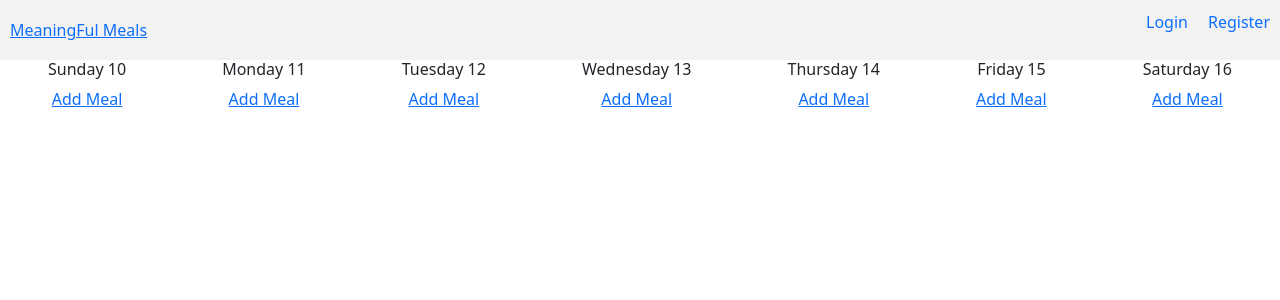
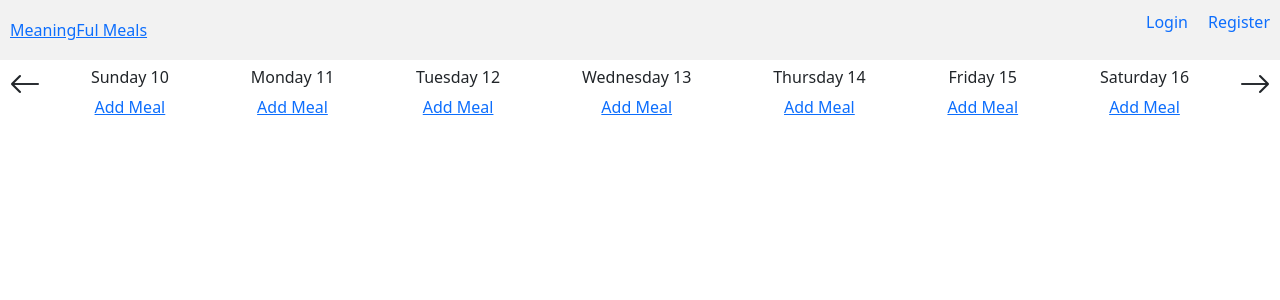
Before and after one commit to vargasdm/meaningful-meals, a React (Create React App) app in the folder source-code/front-end/: page /plan in a window 1280 px wide. Shown: the top 300 px of the page. Built offline with nearby package versions, Linux system fonts and the light colour scheme; no server answers.

Commit message:
Made buttons for changing weeks

```diff
--- a/source-code/front-end/src/App.css
+++ b/source-code/front-end/src/App.css
@@ -1,9 +1,27 @@
-:root{
+:root {
 	--main-panel-width: 800px;
+	--calendar-scroll-button-width: 50px;
+}
+
+body {
+	height: 100%;
+}
+
+#root {
+	height: 100%;
 }
 
 .App {
 	text-align: center;
+	height: 100%;
+	display: flex;
+	flex-direction: column;
+	flex-wrap: nowrap;
+}
+
+main {
+	flex-grow: 1;
+	flex-shrink: 1;
 }
 
 .App-logo {
@@ -36,6 +54,7 @@
 	from {
 		transform: rotate(0deg);
 	}
+
 	to {
 		transform: rotate(360deg);
 	}
--- a/source-code/front-end/src/App.tsx
+++ b/source-code/front-end/src/App.tsx
@@ -8,7 +8,9 @@ function App() {
 		<>
 			<div className="App" >
 				<Navbar />
-				<Outlet />
+				<main>
+					<Outlet />
+				</main>
 			</div>
 		</>
 	);
--- a/source-code/front-end/src/components/MealPlan/MealPlan.css
+++ b/source-code/front-end/src/components/MealPlan/MealPlan.css
@@ -3,13 +3,27 @@
 	flex-direction: row;
 	flex-wrap: nowrap;
 	align-items: stretch;
+
+	height: 100%;
+}
+
+.weekly-calendar>i {
+	width: var(--calendar-scroll-button-width);
+	font-size: 32px;
+	text-align: center;
+}
+
+.weekly-calendar>i:hover {
+	background-color: #bfbfbf;
+	cursor: pointer;
 }
 
 .meal-plan-day {
 	flex-grow: 1;
 	flex-shrink: 1;
+	padding: 8px;
 }
 
-.meal-plan-day > h1{
+.meal-plan-day>h1 {
 	font-size: 16px;
 }
--- a/source-code/front-end/src/components/MealPlan/MealPlanContainer.tsx
+++ b/source-code/front-end/src/components/MealPlan/MealPlanContainer.tsx
@@ -1,15 +1,26 @@
+import { useState } from "react";
 import MealPlanWeek from "./MealPlanWeek";
 import './MealPlan.css';
 
 export default function MealPlanContainer() {
 	const now: Date = new Date();
-	const currentDayOfWeek: number = now.getDay();
-	const firstDateOfWeek: number = now.getDate() - currentDayOfWeek;
+
+	const [firstDateOfWeek, setFirstDateOfWeek] = useState(
+		new Date(
+			new Date().setDate(now.getDate() - now.getDay())
+		)
+	);
 
 	return (
-		<MealPlanWeek
-			firstDateOfWeek={firstDateOfWeek}
-			// currentDayOfWeek={currentDayOfWeek}
-		/>
+		<>
+			{/* <MealPlanWeekSwitch
+				firstDateOfWeek={firstDateOfWeek}
+				setFirstDateOfWeek={setFirstDateOfWeek}
+			/> */}
+			<MealPlanWeek
+				firstDateOfWeek={firstDateOfWeek}
+				setFirstDateOfWeek={setFirstDateOfWeek}
+			/>
+		</>
 	)
 }
--- a/source-code/front-end/src/components/MealPlan/MealPlanWeek.tsx
+++ b/source-code/front-end/src/components/MealPlan/MealPlanWeek.tsx
@@ -13,15 +13,19 @@ const DAY_NAMES: string[] = [
 ];
 
 type MealPlanWeekProp = {
-	firstDateOfWeek: number,
+	firstDateOfWeek: Date,
+	setFirstDateOfWeek: Function
 }
 
 export default function MealPlanWeek(props: MealPlanWeekProp) {
 	const calendarDays = [];
 
 	for (let i = 0; i < DAY_NAMES.length; i++) {
-		const timestamp: number = (new Date()).setDate(props.firstDateOfWeek + i);
-		const date: Date = new Date(timestamp);
+		const date = new Date(
+			new Date(props.firstDateOfWeek).setDate(
+				props.firstDateOfWeek.getDate() + i
+			)
+		);
 
 		calendarDays.push(
 			<MealPlanDay
@@ -34,9 +38,43 @@ export default function MealPlanWeek(props: MealPlanWeekProp) {
 		)
 	}
 
+	function setPreviousWeek() {
+		// let newFirstDateOfWeek: Date = new Date(props.firstDateOfWeek);
+
+		// newFirstDateOfWeek = new Date(
+		// 	newFirstDateOfWeek.setDate(props.firstDateOfWeek.getDate() - 7)
+		// );
+
+		// props.setFirstDateOfWeek(
+		// 	newFirstDateOfWeek
+		// )
+	}
+
+	function changeFirstDateOfWeek(change: number) {
+		return () => {
+			let newFirstDateOfWeek: Date = new Date(props.firstDateOfWeek);
+
+			newFirstDateOfWeek = new Date(
+				newFirstDateOfWeek.setDate(props.firstDateOfWeek.getDate() + change)
+			);
+
+			props.setFirstDateOfWeek(
+				newFirstDateOfWeek
+			);
+		}
+	}
+
 	return (
 		<div className='weekly-calendar'>
+			<i
+				className='bi bi-arrow-left'
+				onClick={changeFirstDateOfWeek(-7)}
+			/>
 			{calendarDays}
+			<i
+				className='bi bi-arrow-right'
+				onClick={changeFirstDateOfWeek(7)}
+			/>
 		</div>
 	);
 }
--- a/source-code/front-end/src/components/Navbar/Navbar.css
+++ b/source-code/front-end/src/components/Navbar/Navbar.css
@@ -1,10 +1,14 @@
 nav {
+	flex-grow: 0;
+	flex-shrink: 0;
+
 	display: flex;
 	justify-content: space-between;
 	align-items: center;
 	background-color: #f2f2f2;
 	padding: 10px
 }
+
 nav .title {
 	font-size: 24px;
 	font-weight: bold;
@@ -20,6 +24,7 @@ nav ul li {
 	list-style: none;
 	margin-left: 20px;
 }
+
 nav ul li a {
 	text-decoration: none;
 }
```
Lines whose indentation alone changed are shown as unchanged.
